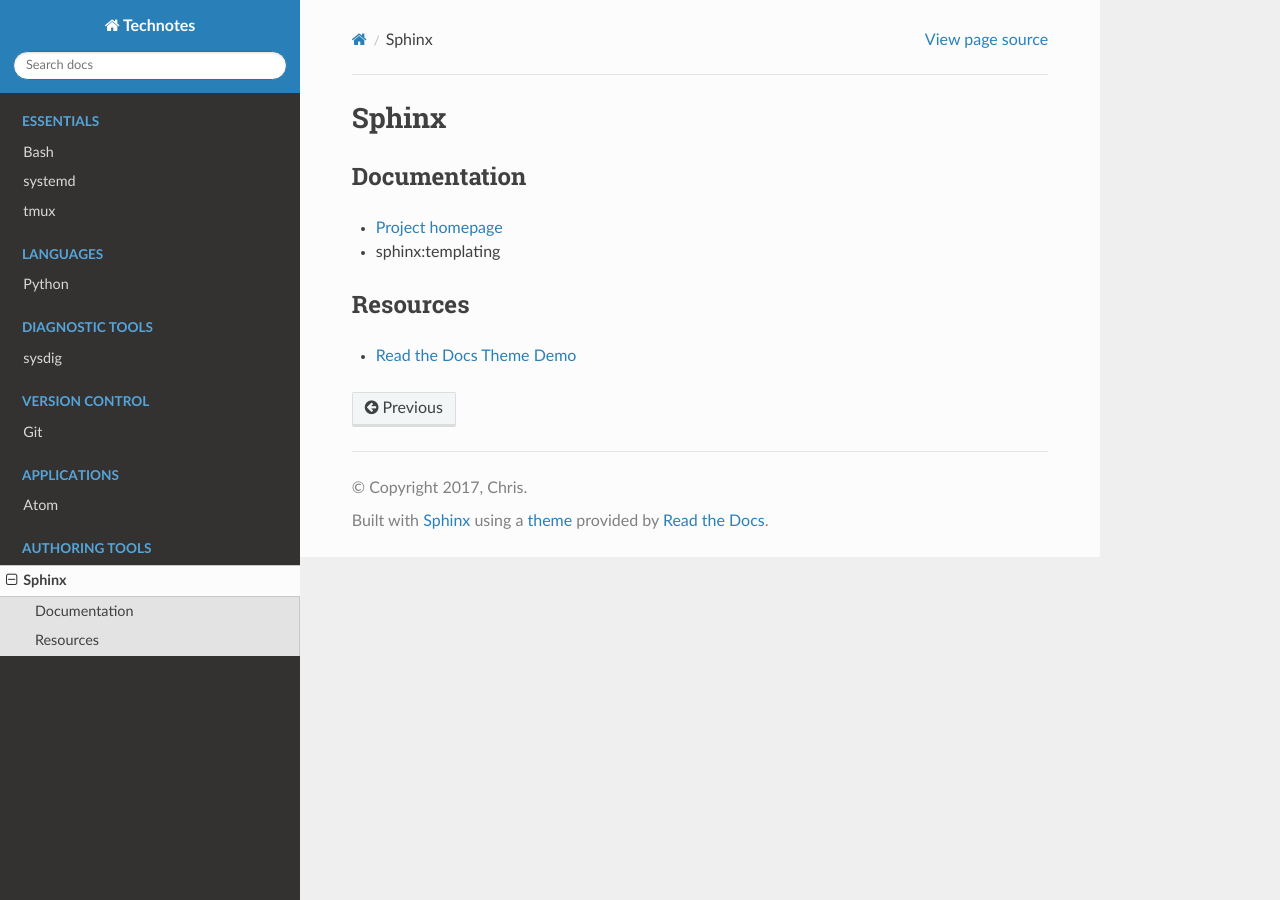
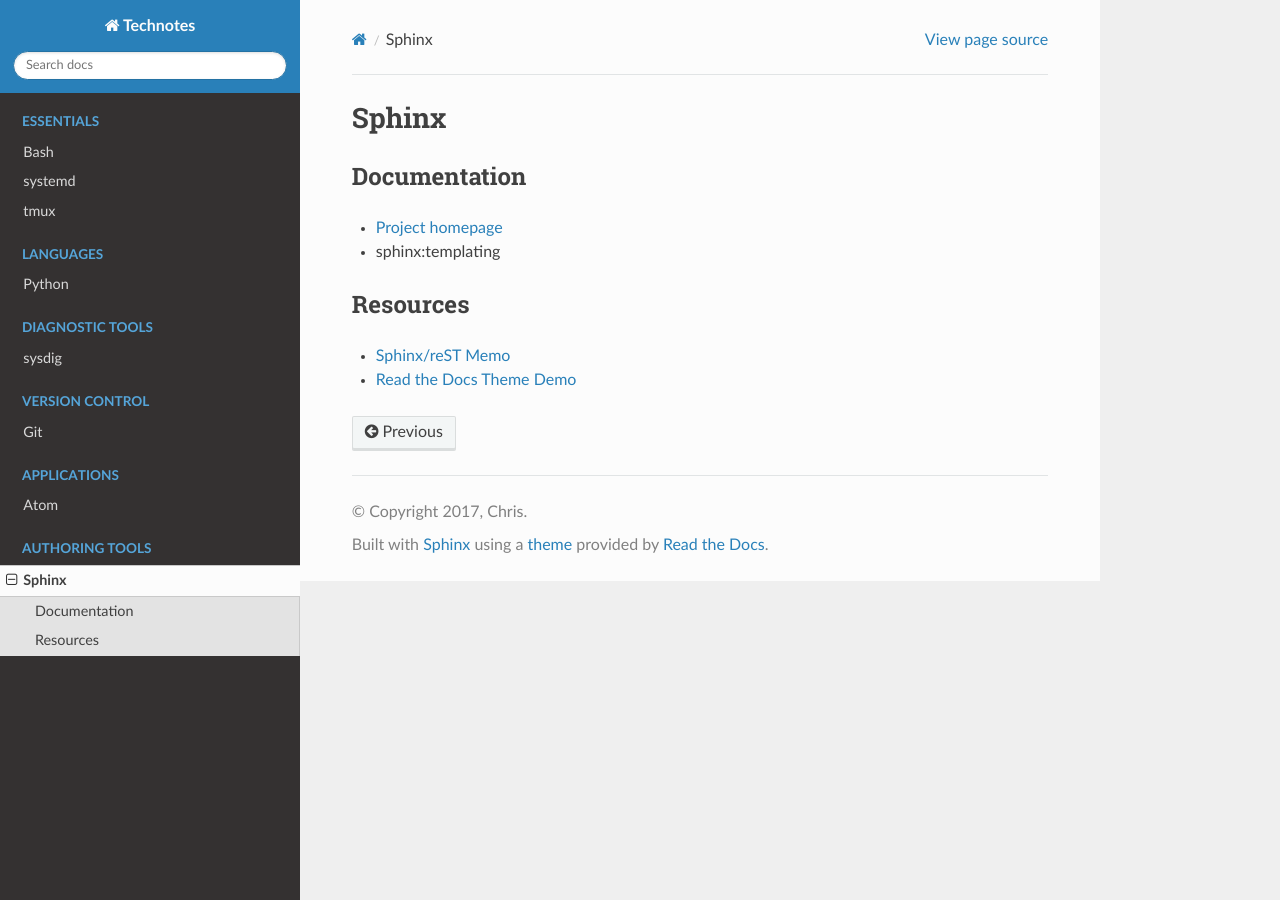
Before and after one commit to heterotopian/technotes, a Sphinx documentation site: the page built from source/sphinx.rst, in a window 1280 px wide. Built offline with Sphinx 7.4.7 and the Read the Docs theme 2.0.0, drawn with Linux system fonts in a browser that asks for light colours.

Commit message:
Minor changes

```diff
--- a/source/sphinx.rst
+++ b/source/sphinx.rst
@@ -16,4 +16,5 @@
 Resources
 =========
 
+- `Sphinx/reST Memo <http://rest-sphinx-memo.readthedocs.io>`_
 - `Read the Docs Theme Demo <http://sphinx-rtd-theme.readthedocs.io/en/latest/demo/index.html>`_
```
